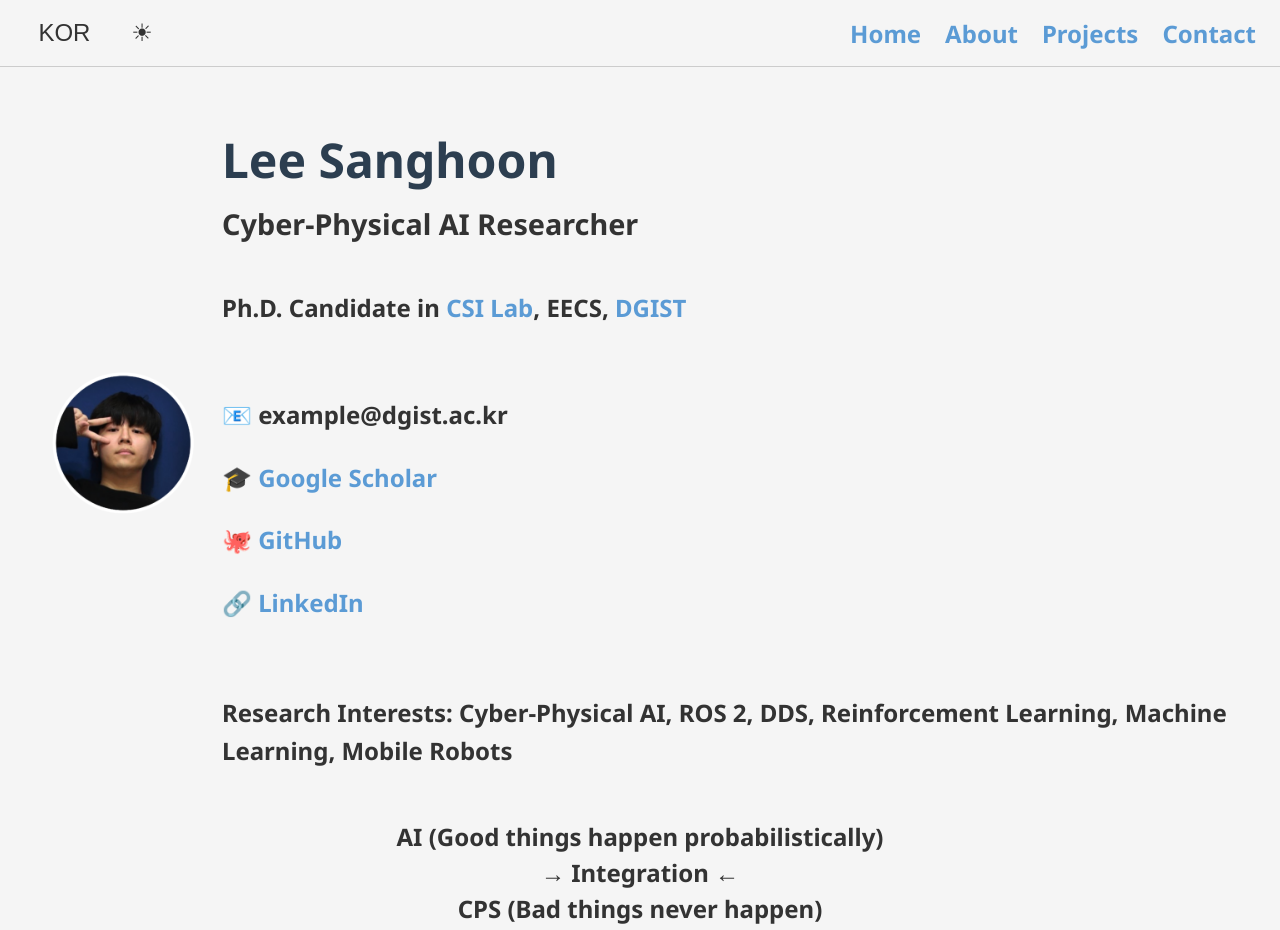
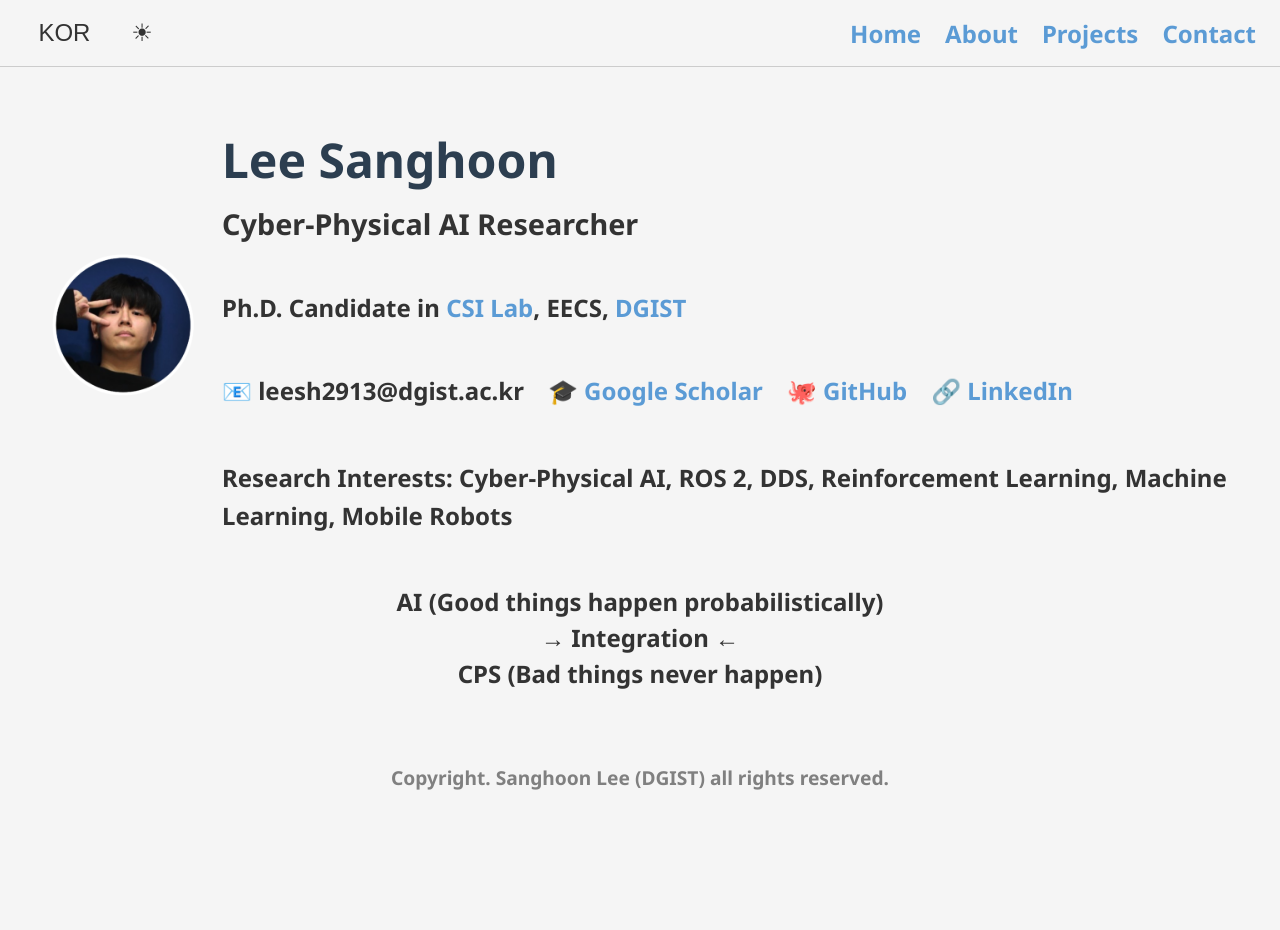
Before and after one commit to Hun0130/Hun0130.github.io, a plain HTML site: page index.html in a window 1280 px wide. Shown: the top 930 px of the page. After the commit the page ends 815 px from the top, so only its background shows below. Drawn offline with Linux system fonts and the light colour scheme.

Commit message:
Update index.html

```diff
--- a/index.html
+++ b/index.html
@@ -228,13 +228,22 @@
           <div class="subtitle" id="homeSubtitle"></div>
           <p id="homeSubInfo"></p>
 
-          <!-- 이모티콘 + 링크 -->
+          <!-- HTML -->
           <div class="contact-icons" id="homeContacts">
-            <p>📧 example@dgist.ac.kr</p>
-            <p><a href="https://scholar.google.com/" target="_blank">🎓 Google Scholar</a></p>
-            <p><a href="https://github.com/username" target="_blank">🐙 GitHub</a></p>
-            <p><a href="https://linkedin.com/in/username" target="_blank">🔗 LinkedIn</a></p>
+            <span>📧 leesh2913@dgist.ac.kr</span>
+            <a href="https://scholar.google.co.kr/citations?user=W2iqqvAAAAAJ&hl=ko" target="_blank">🎓 Google Scholar</a>
+            <a href="https://github.com/hun0130" target="_blank">🐙 GitHub</a>
+            <a href="https://www.linkedin.com/in/sanghoon-lee-1b5929301" target="_blank">🔗 LinkedIn</a>
           </div>
+
+          <!-- CSS (예: style 태그 안에) -->
+          <style>
+            .contact-icons {
+              display: flex;      /* 한 줄로 배치 */
+              align-items: center;
+              gap: 1rem;          /* 요소 간 간격 */
+            }
+          </style>
 
           <!-- Research Interests: 일반 텍스트 색으로 표기 -->
           <div class="research-interest" id="homeResearch"></div>
```
